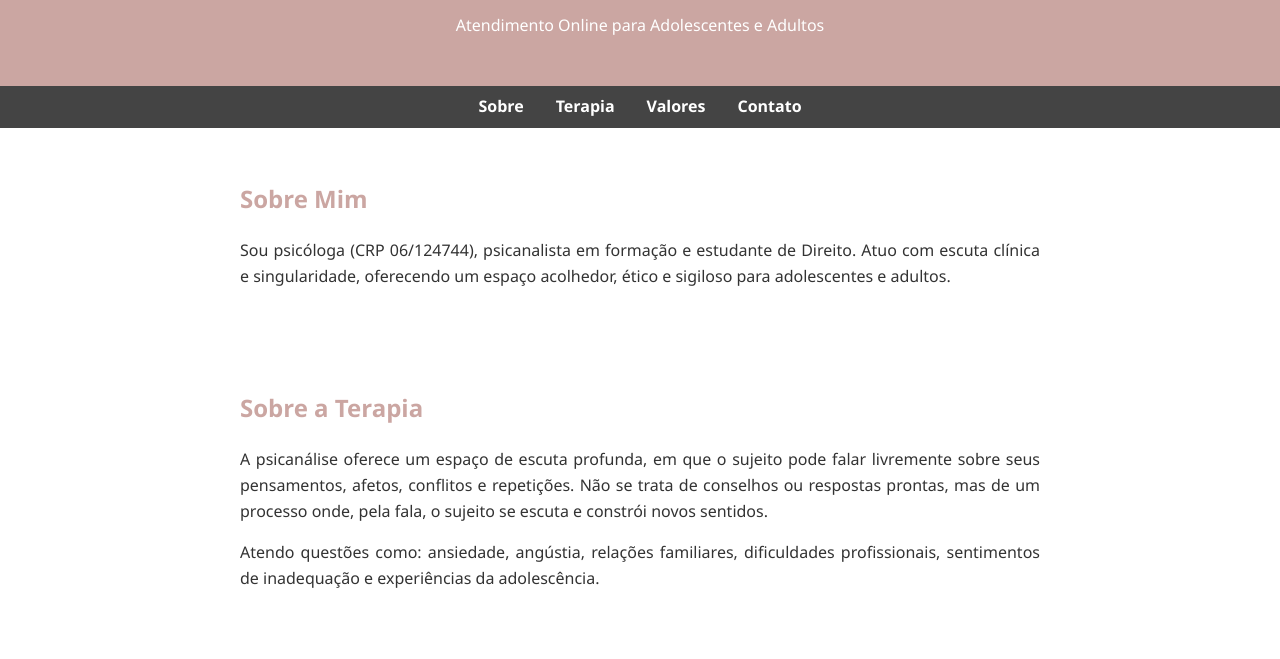
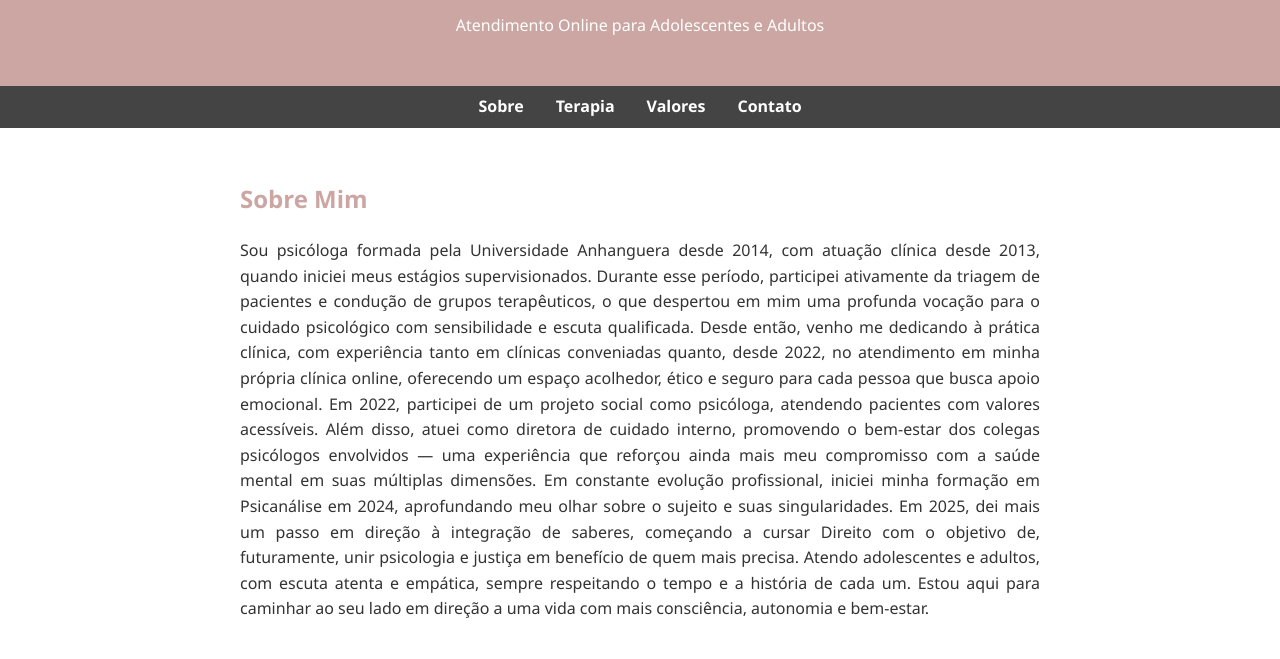
Before and after one commit to szmidke/site-natacha, a plain HTML site: page index.html in a window 1280 px wide. Shown: the part 141-800 px from the top of the page. Drawn offline with Linux system fonts and the light colour scheme.

Commit message:
Update index.html

```diff
--- a/index.html
+++ b/index.html
@@ -86,7 +86,16 @@
 
   <section id="sobre">
     <h2>Sobre Mim</h2>
-    <p>Sou psicóloga (CRP 06/124744), psicanalista em formação e estudante de Direito. Atuo com escuta clínica e singularidade, oferecendo um espaço acolhedor, ético e sigiloso para adolescentes e adultos.</p>
+    <p>Sou psicóloga formada pela Universidade Anhanguera desde 2014, com atuação clínica desde 2013, quando iniciei meus estágios supervisionados. Durante esse período, participei ativamente da triagem de pacientes e condução de grupos terapêuticos, o que despertou em mim uma profunda vocação para o cuidado psicológico com sensibilidade e escuta qualificada.
+
+Desde então, venho me dedicando à prática clínica, com experiência tanto em clínicas conveniadas quanto, desde 2022, no atendimento em minha própria clínica online, oferecendo um espaço acolhedor, ético e seguro para cada pessoa que busca apoio emocional.
+
+Em 2022, participei de um projeto social como psicóloga, atendendo pacientes com valores acessíveis. Além disso, atuei como diretora de cuidado interno, promovendo o bem-estar dos colegas psicólogos envolvidos — uma experiência que reforçou ainda mais meu compromisso com a saúde mental em suas múltiplas dimensões.
+
+Em constante evolução profissional, iniciei minha formação em Psicanálise em 2024, aprofundando meu olhar sobre o sujeito e suas singularidades. Em 2025, dei mais um passo em direção à integração de saberes, começando a cursar Direito com o objetivo de, futuramente, unir psicologia e justiça em benefício de quem mais precisa.
+
+Atendo adolescentes e adultos, com escuta atenta e empática, sempre respeitando o tempo e a história de cada um. Estou aqui para caminhar ao seu lado em direção a uma vida com mais consciência, autonomia e bem-estar.
+</p>
   </section>
 
   <section id="terapia">
```
